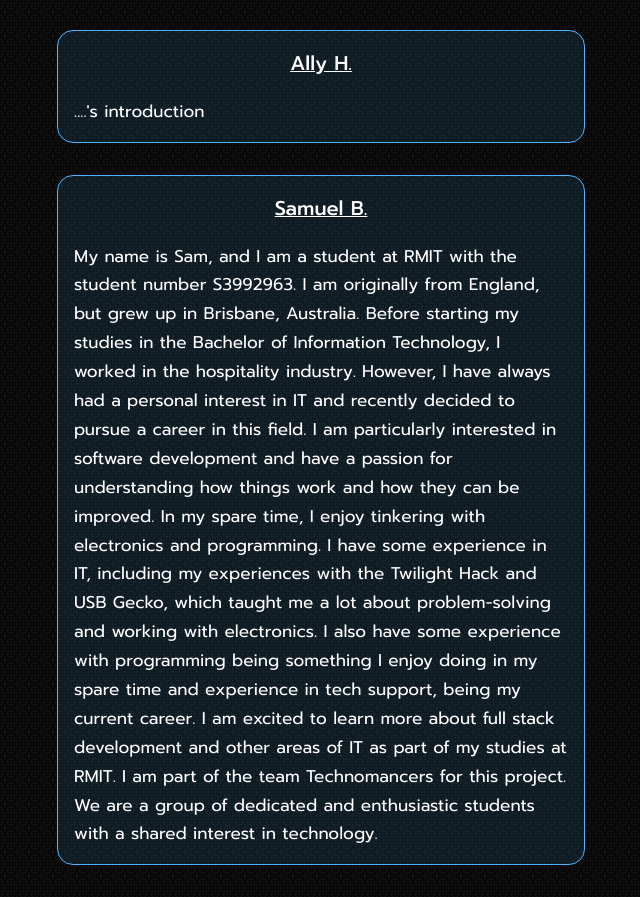
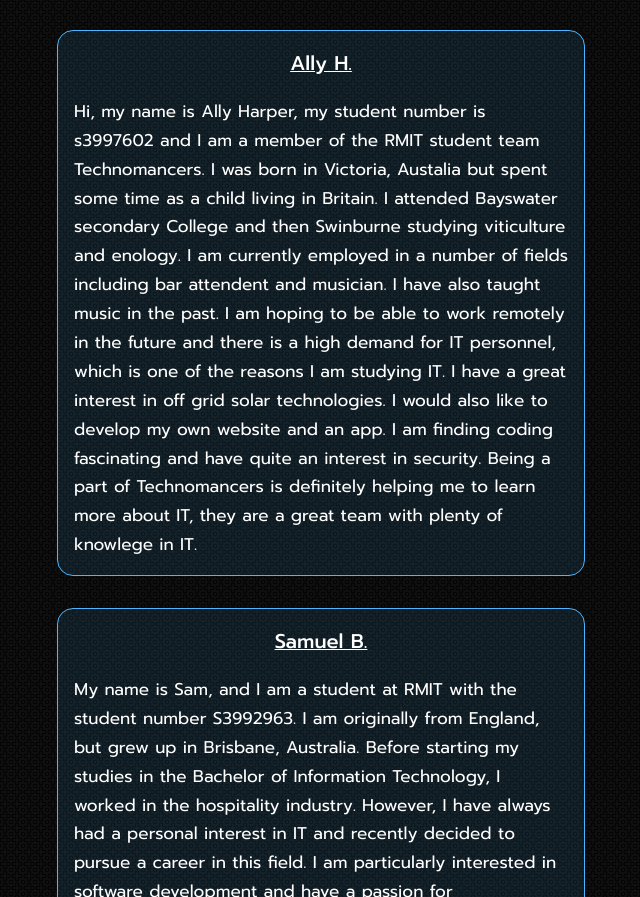
Before and after one commit to skdxxb95/technomancers, a React (Create React App) app: page /#/ in a window 1280 px wide. Shown: the part 1476-2373 px from the top of the page, without its empty margins (487-1127 px from the left). Built offline with nearby package versions, Linux system fonts and the light colour scheme.

Commit message:
Ally intro

```diff
--- a/src/components/Home/Home.jsx
+++ b/src/components/Home/Home.jsx
@@ -68,8 +68,8 @@
             <div>
               {/*----- ALLY'S INTRODUCTION CONTENT ----*/}
               <h3>Ally H.</h3>
-              <p>
-                ....'s introduction
+              <p>Hi, my name is Ally Harper, my student number is s3997602 and I am a member of the RMIT student team Technomancers. I was born in Victoria, Austalia but spent some time as a child living in Britain. I attended Bayswater secondary College and then Swinburne studying viticulture and enology. I am currently employed in a number of fields including bar attendent and musician. I have also taught music in the past. I am hoping to be able to work remotely in the future and there is a high demand for IT personnel, which is one of the reasons I am studying IT. I have a great interest in off grid solar technologies. I would also like to develop my own website and an app. I am finding coding fascinating and have quite an interest in security. Being a part of Technomancers is definitely helping me to learn more about IT, they are a great team with plenty of knowlege in IT.
+
               </p>
               {/*------ THIS IS WHERE YOU STOP ------*/}
             </div>
```
